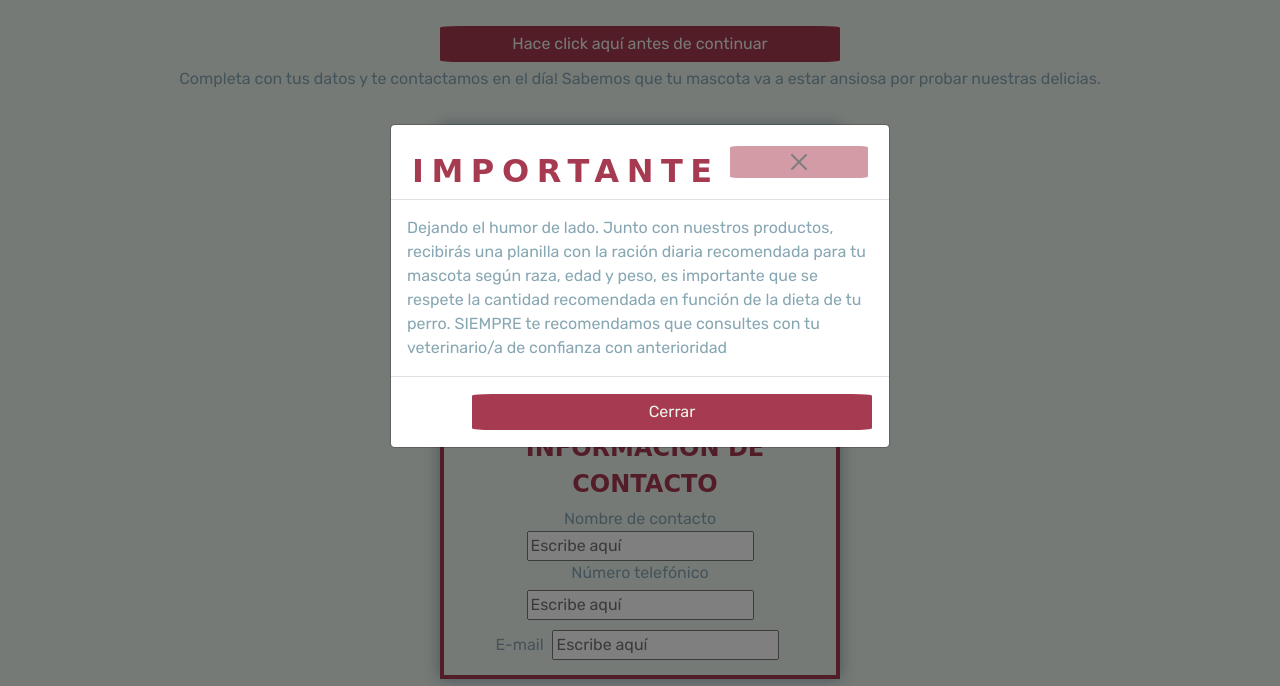
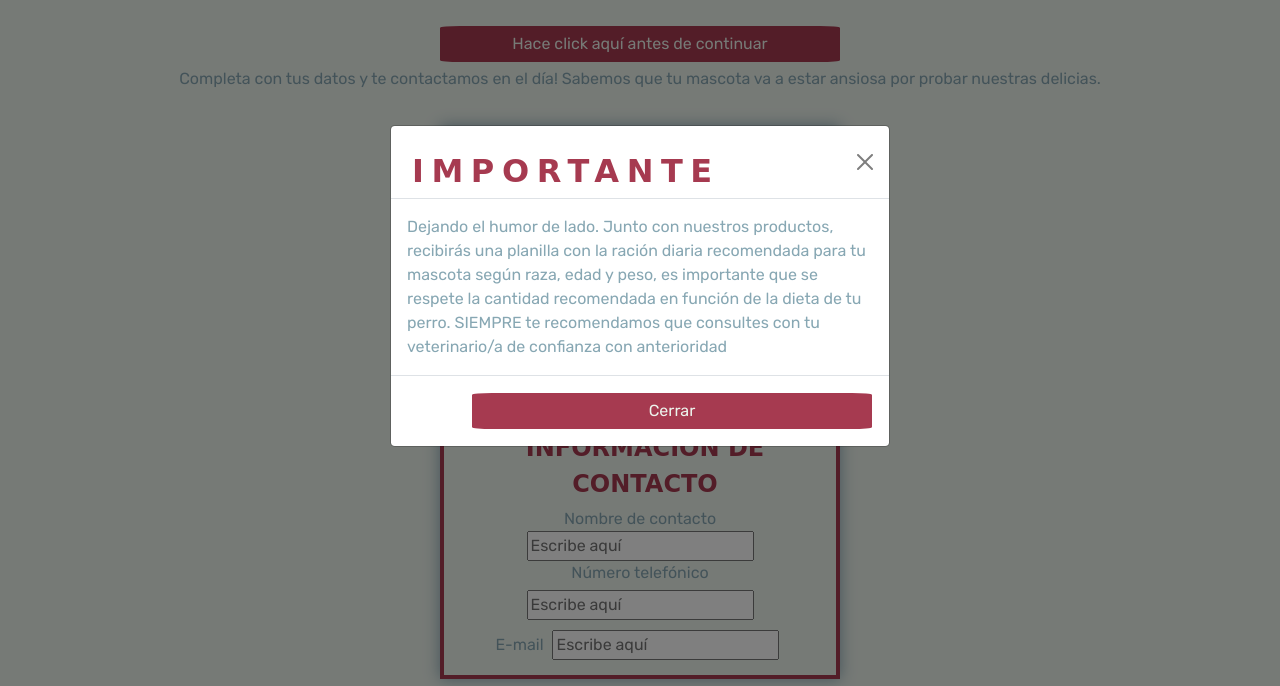
Before and after one commit to ag-crini/coder-tortas-Criniti, a website: page contacto.html in a window 1280 px wide. Both pictures are taken after a click on the button "Hace click aquí antes de continuar". Shown: the part 114-800 px from the top of the page. Drawn offline with nearby package versions, Linux system fonts and the light colour scheme; files that its build step writes are made by us from their sources; a web font is replaced by a local one.

Commit message:
Cambio boton cierre modal

```diff
--- a/contacto.html
+++ b/contacto.html
@@ -112,7 +112,7 @@
                         <div class="modal-content">
                             <div class="modal-header">
                             <h2 class="modal-title" id="exampleModalToggleLabel">IMPORTANTE</h2>
-                            <button type="button" class="btn-close info__boton" data-bs-dismiss="modal" aria-label="Close"></button>
+                            <button type="button" class="btn-close" data-bs-dismiss="modal" aria-label="Close"></button>
                             </div>
                             <div class="modal-body">
                                 Dejando el humor de lado. Junto con nuestros productos, recibirás una planilla con la ración diaria recomendada para tu mascota según raza, edad y peso, es importante que se respete la cantidad recomendada en función de la dieta de tu perro. SIEMPRE te recomendamos que consultes con tu veterinario/a de confianza con anterioridad
```
